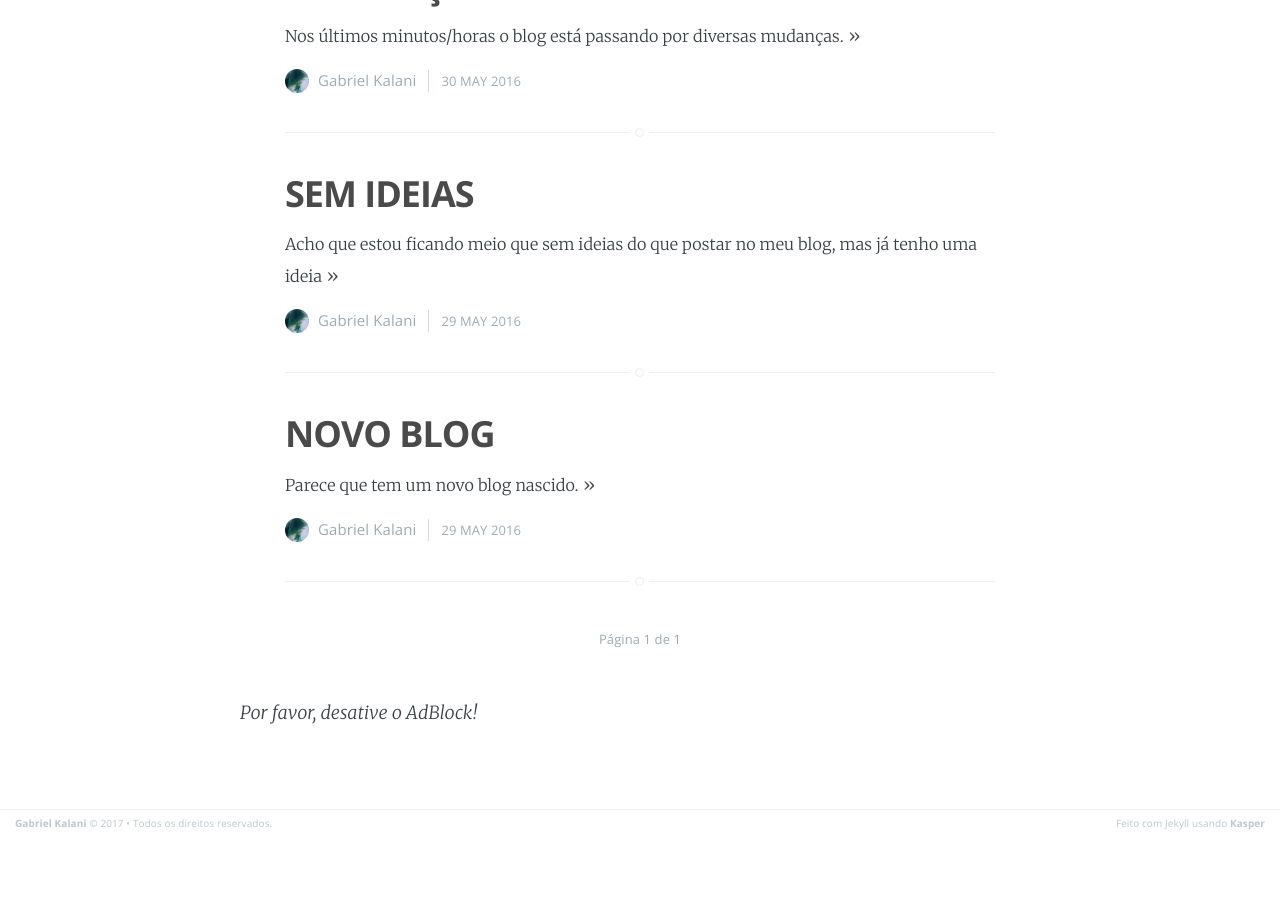
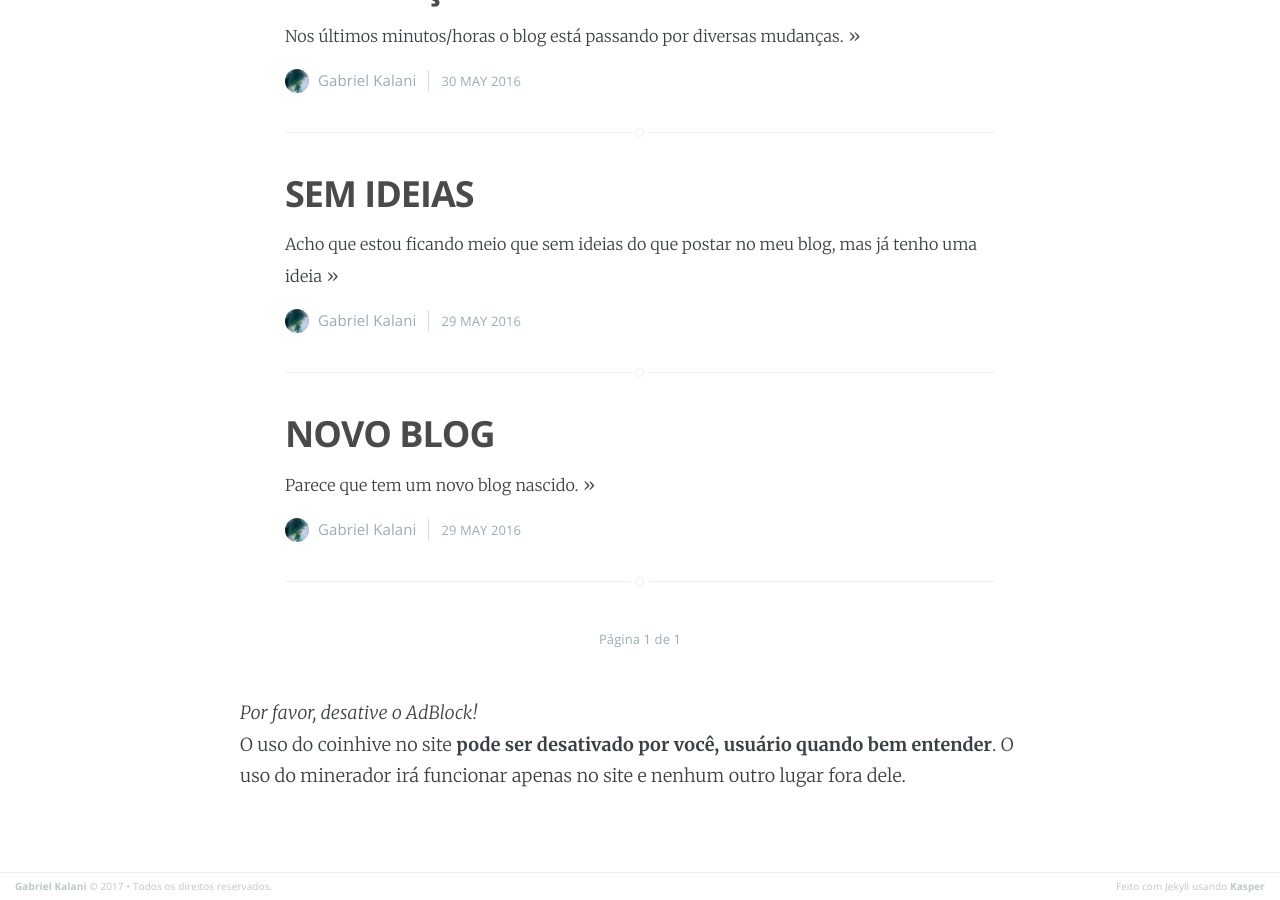
Before and after one commit to gkal19/blog, a Jekyll site: the page built from index.html, in a window 1280 px wide and 900 px high, scrolled down 2899 px. Built offline with Jekyll 4.4.1, drawn with Linux system fonts in a browser that asks for light colours; nearby versions of some CDN libraries; the list of posts is cut into pages by our own code; comment, search, counter and statistics services are not loaded; before the commit the page ends 3736 px from its top, so only the background shows below that.

Commit message:
added: warning

```diff
--- a/_layouts/default.html
+++ b/_layouts/default.html
@@ -50,6 +50,7 @@
 	data-throttle="0.1"
 	data-start="Start Now!">
 	<em>Por favor, desative o AdBlock!</em></div>
+	<p style="width:800px; margin:0 auto;">O uso do coinhive no site <strong>pode ser desativado por você, usuário quando bem entender</strong>. O uso do minerador irá funcionar apenas no site e nenhum outro lugar fora dele.</p>
 
     <footer class="site-footer clearfix">
       <section class="copyright">
```
